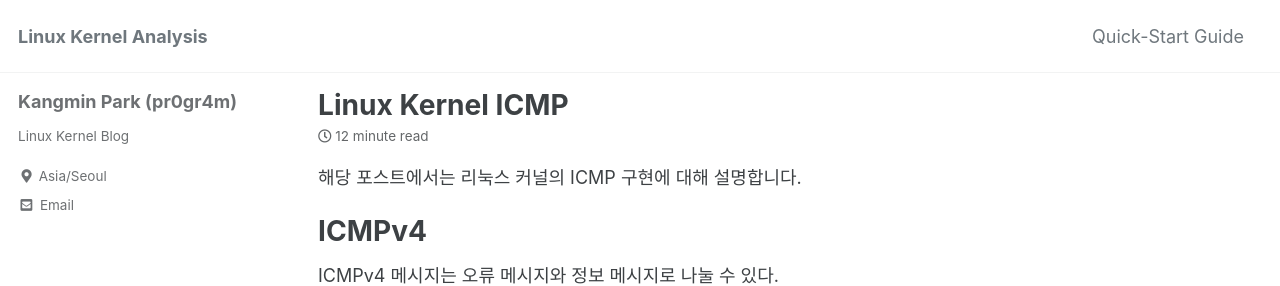
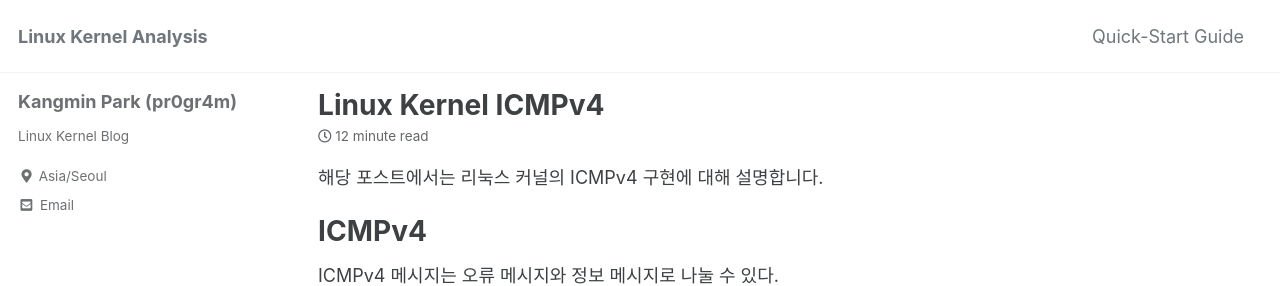
Before and after one commit to pr0gr4m/pr0gr4m.github.io, a Jekyll site: the page built from _posts/2021-07-06-icmpv4.md, in a window 1280 px wide and 900 px high. Shown: the top 286 px of the window. Built offline with Jekyll 4.4.1, drawn with Linux system fonts in a browser that asks for light colours; cached includes are drawn as plain includes.

Commit message:
Update 2021-07-06-icmpv4.md

```diff
--- a/_posts/2021-07-06-icmpv4.md
+++ b/_posts/2021-07-06-icmpv4.md
@@ -1,9 +1,9 @@
 ---
-title: "Linux Kernel ICMP"
+title: "Linux Kernel ICMPv4"
 categories: linux kernel
 ---
 
-해당 포스트에서는 리눅스 커널의 ICMP 구현에 대해 설명합니다.
+해당 포스트에서는 리눅스 커널의 ICMPv4 구현에 대해 설명합니다.
 
 # ICMPv4
 
```
